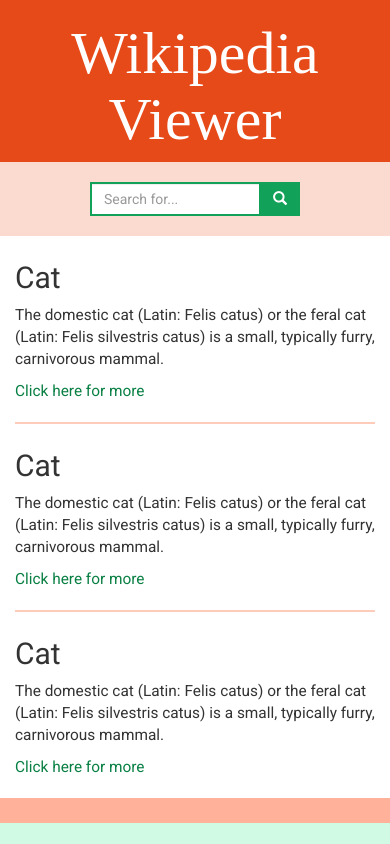
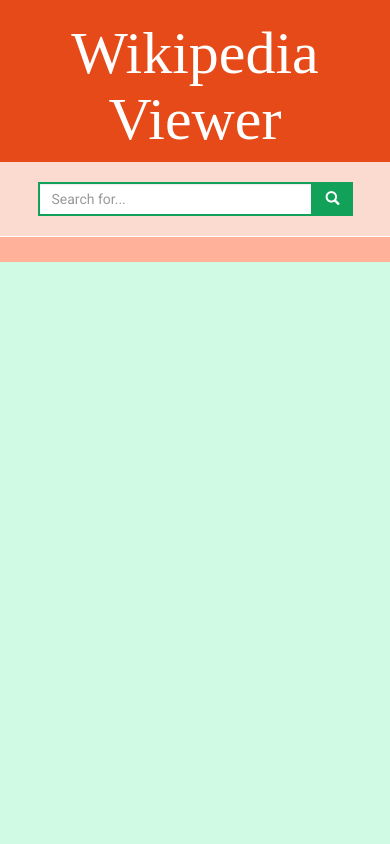
Before and after one commit to Matthew-K/wikipedia_viewer, a plain HTML site: page index.html in a window 390 px wide. Drawn offline with nearby package versions, Linux system fonts and the light colour scheme; a web font is replaced by a local one.

Commit message:
Add media queries

```diff
--- a/index.html
+++ b/index.html
@@ -47,16 +47,13 @@
 		</div>
 	</div>
 
-
 	<!-- Results -->
 	<div class="row">
 		<div id="results" class="col-xs-12">
-			<div class="result"><h2>Cat</h2><p>The domestic cat (Latin: Felis catus) or the feral cat (Latin: Felis silvestris catus) is a small, typically furry, carnivorous mammal.</p><a href="https://en.wikipedia.org/wiki/Cat">Click here for more</a></div>
-			<div class="result"><h2>Cat</h2><p>The domestic cat (Latin: Felis catus) or the feral cat (Latin: Felis silvestris catus) is a small, typically furry, carnivorous mammal.</p><a href="https://en.wikipedia.org/wiki/Cat">Click here for more</a></div>
-			<div class="result"><h2>Cat</h2><p>The domestic cat (Latin: Felis catus) or the feral cat (Latin: Felis silvestris catus) is a small, typically furry, carnivorous mammal.</p><a href="https://en.wikipedia.org/wiki/Cat">Click here for more</a></div>
 		</div>
 	</div>
 
+	<!-- Footer -->
 	<div class="row">
 		<div class="col-xs-12 footer">
 			<div class="text-center">
@@ -64,7 +61,7 @@
 		</div>
 	</div>
 
-</div>
+</div> <!-- end of container -->
 
 
 
--- a/stylesheets/main.css
+++ b/stylesheets/main.css
@@ -10,6 +10,11 @@ body{
 	max-width: 720px;
 }
 
+
+
+/*Navbar*/
+/*--------------------------*/
+
 h1{
 	font-size: 60px;
 	font-family: 'Alegreya SC', serif;
@@ -19,6 +24,11 @@ h1{
 	color: #fff;
 	background: #E64A19;
 }
+
+
+
+/*Search bar*/
+/*--------------------------*/
 
 #search{
 	background: #FBDBD0;
@@ -53,6 +63,11 @@ h1{
 	  outline: none;
 }
 
+
+
+/*Results*/
+/*--------------------------*/
+
 #results{
 	background: #fff;
 }
@@ -63,7 +78,6 @@ h1{
 	padding-bottom: 20px;
 	margin-top: 25px;
 	font-size: 1.1em;
-
 }
 
 .result:last-child{
@@ -75,8 +89,31 @@ h1{
 	font-weight:;
 }
 
+
+
+/*Footer*/
+/*--------------------------*/
+
 .footer{
 	color: #fff;
 	background: #FFB199;
 	height: 25px;
 }
+
+
+
+/*Media queries*/
+
+@media only screen and (max-width: 543px) {
+	.searchBar{
+		width: 70%;
+		margin: 0 auto;
+	}
+}
+
+@media only screen and (max-width: 425px) {
+	.searchBar{
+		width: 90%;
+		margin: 0 auto;
+	}
+}
```
